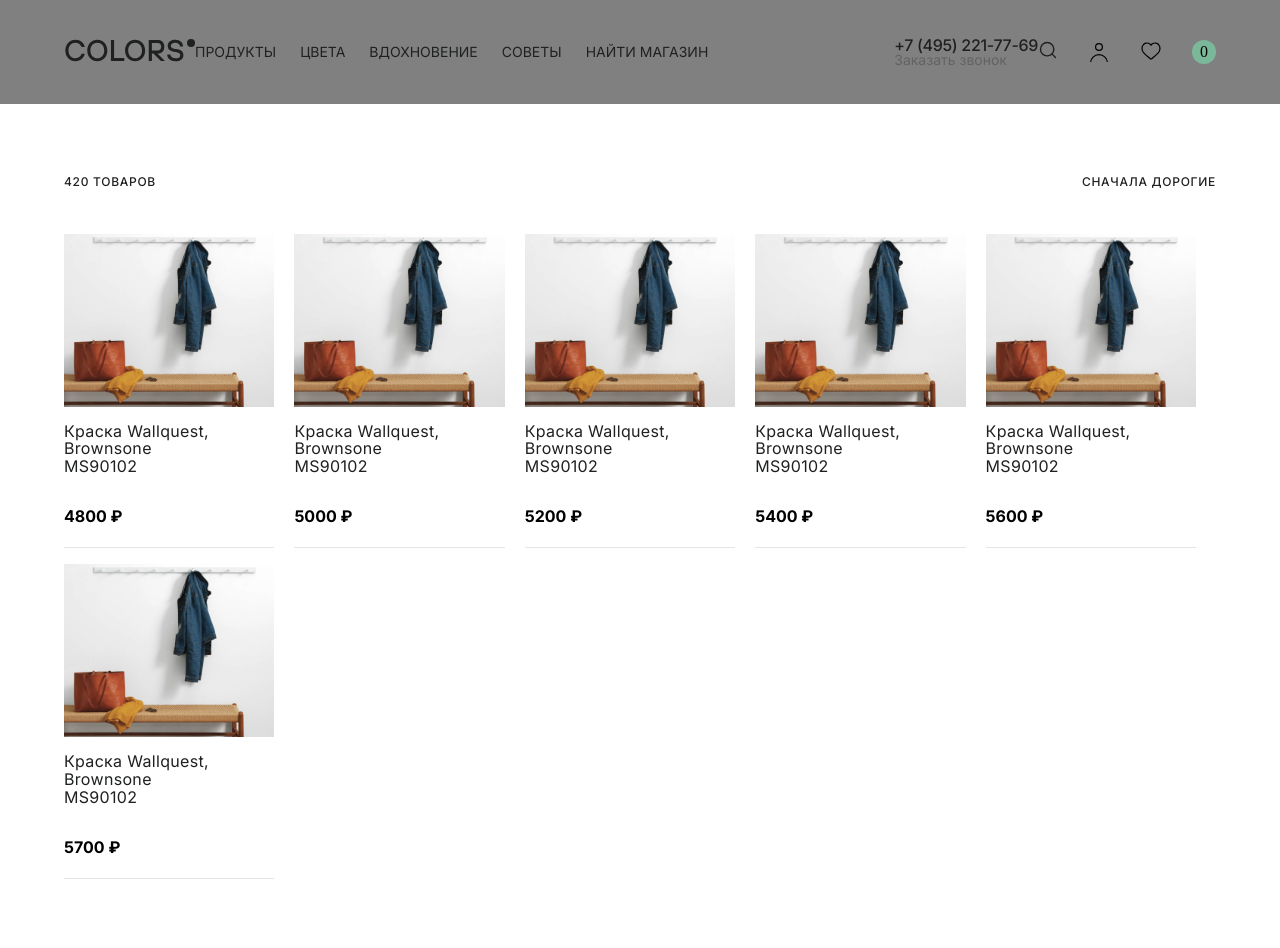
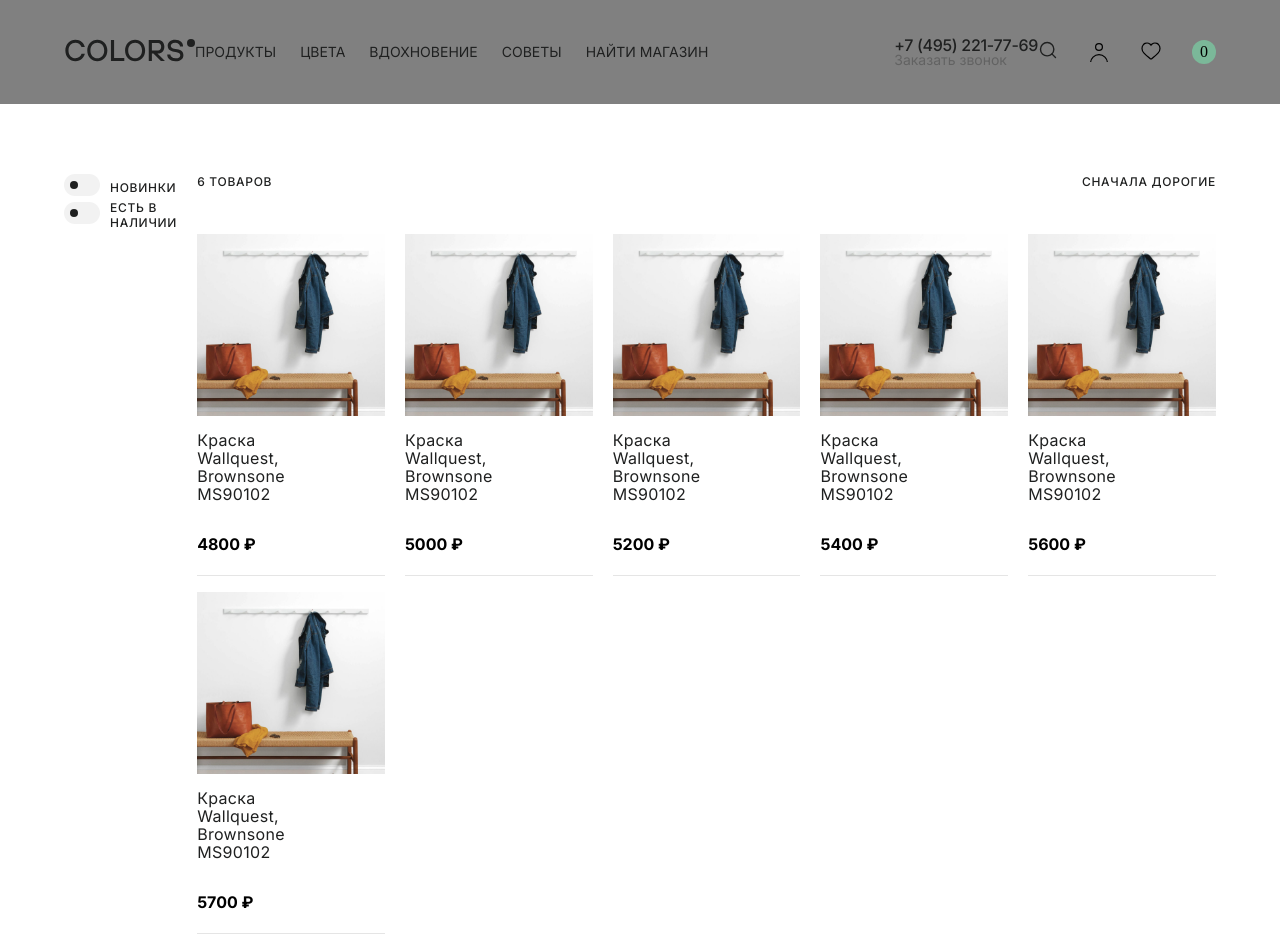
Before and after one commit to SonicFear96/its.agency-test-cart, a Nuxt app: page / in a window 1280 px wide. Before the commit the page ends 895 px from the top, so only its background shows below. Built offline with nearby package versions, Linux system fonts and the light colour scheme.

Commit message:
add filter component

```diff
--- a/assets/scss/global/_colors.scss
+++ b/assets/scss/global/_colors.scss
@@ -2,3 +2,4 @@
 $black: #000000;
 $basic-black: #1F2020;
 $basic-green: #7BB899;
+$basic-grey: #F2F2F2;
--- a/components/card/index.vue
+++ b/components/card/index.vue
@@ -31,7 +31,7 @@
   border-bottom: 1px solid rgba($black, 0.1);
   .image {
     position: relative;
-    padding-top: 82%;
+    padding-top: 97%;
     overflow: hidden;
   }
   .title {
--- /dev/null
+++ b/components/switcher/index.vue
@@ -0,0 +1,78 @@
+<template lang="pug">
+  .switcher-component
+    label.switch
+      input(type="checkbox" @click="toggleCheckbox" :checked="value")
+      .slider.round
+</template>
+
+<script>
+
+export default {
+  name:'checkbox-switcher-component',
+  props: {
+    value: Boolean
+  },
+  methods: {
+    toggleCheckbox () {
+      this.$emit('changeCheckbox')
+    }
+  }
+}
+</script>
+
+<style lang="scss" scoped>
+.switcher-component {
+  .switch {
+    position: relative;
+    display: inline-block;
+    width: 36px;
+    height: 22px;
+  }
+
+  .switch input {
+    display: none;
+  }
+
+  .slider {
+    position: absolute;
+    cursor: pointer;
+    top: 0;
+    left: 0;
+    right: 0;
+    bottom: 0;
+    background-color: $basic-grey;
+    -webkit-transition: 0.4s;
+    transition: 0.4s;
+  }
+
+  .slider:before {
+    position: absolute;
+    content: "";
+    width: 8px;
+    height: 8px;
+    left: 6px;
+    bottom: 7px;
+    background-color: $basic-black;
+    -webkit-transition: 0.4s;
+    transition: 0.4s;
+  }
+
+  input:checked + .slider {
+    background-color: $basic-green;
+  }
+
+  input:checked + .slider:before {
+    -webkit-transform: translateX(15px);
+    -ms-transform: translateX(15px);
+    transform: translateX(15px);
+  }
+
+  .slider.round {
+    border-radius: 34px;
+  }
+
+  .slider.round:before {
+    border-radius: 50%;
+  }
+}
+</style>
--- a/pages/index.vue
+++ b/pages/index.vue
@@ -1,10 +1,16 @@
 <template lang="pug">
   .main-page.wrapper
     .main
+      .filter
+        .filter-wrapper
+          ul.filter-wrapper
+            li.filter-item(v-for="item in filter" :key="item.id")
+              vSwitch(:value="item.active" @changeCheckbox="changeCheckbox(item)")
+              span.text-filter.basic-text(v-html="item.title")
       .catalog
         .catalog-heading
           .product-quantity.basic-text
-            span 420 товаров
+            span {{product.length}} товаров
           .product-filter.basic-text
             span сначала дорогие
         .catalog-list__wrapper
@@ -15,13 +21,29 @@
 
 <script>
 import vCard from '@/components/card'
+import vSwitch from '@/components/switcher'
 export default {
   name: 'main-page',
   components: {
-    vCard
+    vCard,
+    vSwitch
   },
   data () {
     return {
+      filter: [
+        {
+          id: 1,
+          title: 'Новинки',
+          alias: 'new',
+          active: false,
+        },
+        {
+          id: 2,
+          title: 'Есть в наличии',
+          alias: 'isStock',
+          active: false,
+        }
+      ],
       product: [
         {
           id: 1,
@@ -67,14 +89,36 @@
         },
       ]
     }
+  },
+  methods: {
+    changeCheckbox (item) {
+      item.active = !item.active
+    }
   }
 }
 </script>
 
 <style lang="scss" scoped>
   .main-page {
-    .catalog {
+    .main {
       margin-top: 70px;
+      display: flex;
+      flex-direction: row;
+      gap: 20px;
+    }
+    .filter {
+      width: calc(100% / 12 * 2);
+      .filter-wrapper {
+        list-style: none;
+      }
+      .filter-item {
+        display: flex;
+        flex-direction: row;
+        align-items: center;
+      }
+      .text-filter {
+        margin-left: 10px;
+      }
     }
     .catalog-heading {
       display: flex;
@@ -93,7 +137,7 @@
       .catalog-list__item {
         margin-bottom: 16px;
         margin-left: 20px;
-        width: calc(20% - 24px);
+        width: calc(20% - 20px);
       }
     }
   }
```
